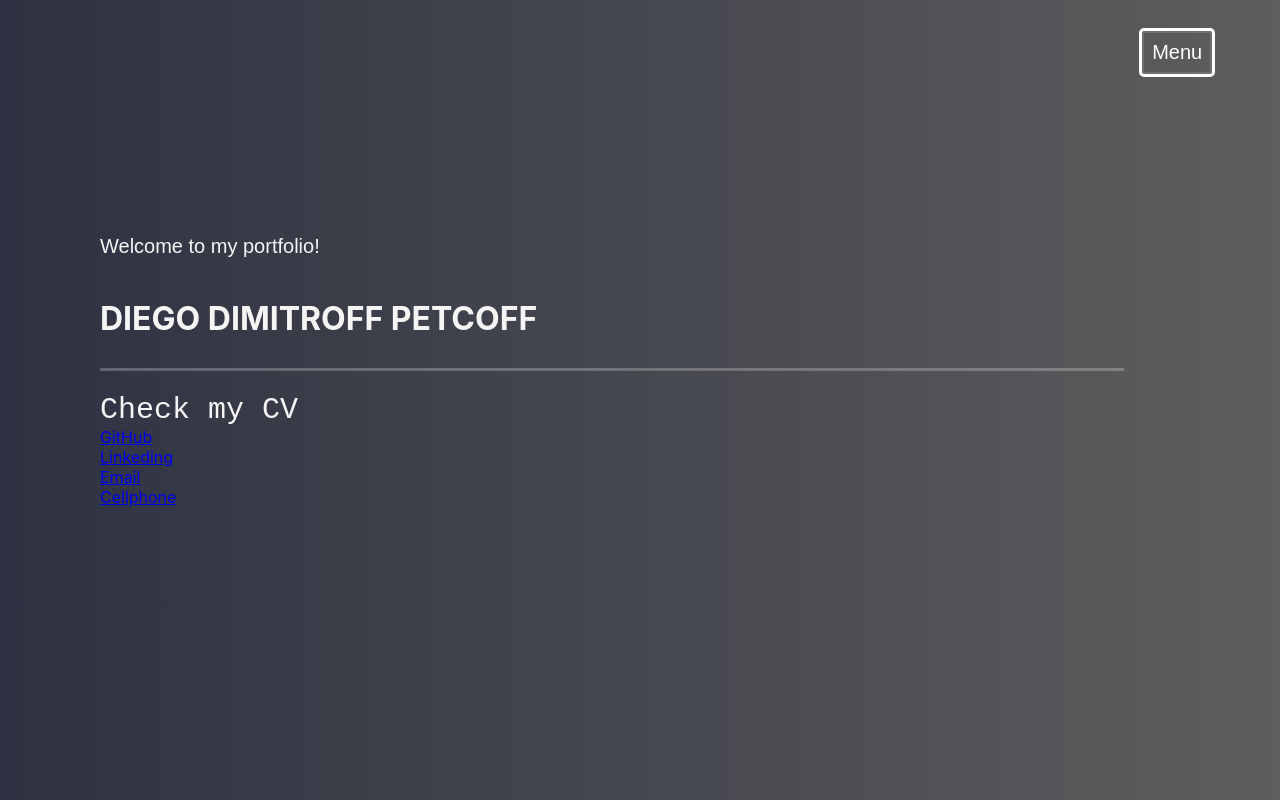
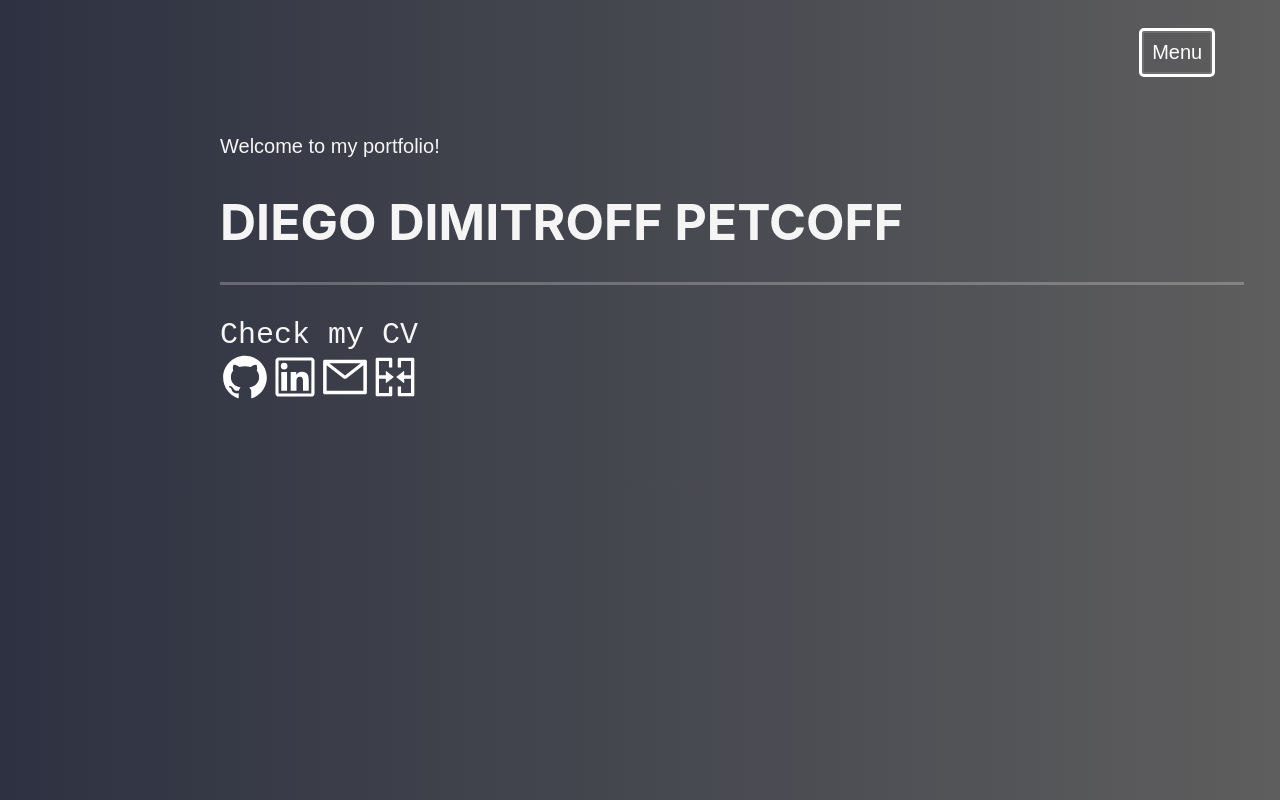
Before and after one commit to DiegoDimitroffPetcoff/portfolioWithReact, a React (Create React App) app: page / in a window 1280 px wide. Shown: the top 800 px of the page. Built offline with nearby package versions, Linux system fonts and the light colour scheme.

Commit message:
Add some css

```diff
--- a/src/components/welcome/welcome.css
+++ b/src/components/welcome/welcome.css
@@ -2,8 +2,8 @@
   display: flex;
   flex-direction: column;
   color: white;
-  margin: 100px;
-  padding-top: 50px;
+  margin: 70px 220px;
+
   width: 80%;
 }
 
@@ -12,28 +12,47 @@
   padding-bottom: 30px;
   font-family: revert;
   color: whitesmoke;
+  font-size: 50px;
 }
 
-h3{
+h3 {
   font-size: 20px;
   font-family: sans-serif;
   font-weight: 100;
   color: whitesmoke;
+  margin: 0;
+}
 
-}
 #welcome a:first-of-type {
-  font-family: 'Courier New', Courier, monospace;
+  font-family: "Courier New", Courier, monospace;
   color: whitesmoke;
   transition: 1s;
   text-decoration-line: unset;
   font-size: 30px;
+  padding: 0px;
+}
+
+#welcome a {
+  color: white;
+  font-size: 50px;
 }
 
 #welcome a:first-of-type:hover {
- position: relative;
+  position: relative;
   color: #ece7f4c7;
-  transition:1s;
+  transition: 1s;
   font-size: 35px;
+
+}
+
+#iconsWelcome a:first-of-type {
   padding: 0;
-  margin: 0;
+  color: white;
+  font-size: 50px;
 }
+
+#iconsWelcome a:first-of-type:hover {
+  padding: 0;
+  color: white;
+  font-size: 50px;
+}
--- a/src/components/welcome/welcome.js
+++ b/src/components/welcome/welcome.js
@@ -1,5 +1,7 @@
 import React from "react";
 import { Outlet, Link } from "react-router-dom";
+
+import {  AiFillGithub, AiOutlineLinkedin, AiOutlineMail,  AiOutlineMergeCells } from "react-icons/ai";
 import "./welcome.css"
 function Welcome() {
   return (
@@ -7,11 +9,12 @@ function Welcome() {
     <h3>Welcome to my portfolio!</h3>
       <h1>DIEGO DIMITROFF PETCOFF</h1>
       <Link to="/projectlist">Check my CV</Link>
-      <Link to="/projectlist">GitHub</Link>
-      <Link to="/projectlist">Linkeding</Link>
-      <Link to="/projectlist">Email</Link>
-      <Link to="/projectlist">Cellphone</Link>
-
+      <div id="iconsWelcome">
+      <Link to="/projectlist"><AiFillGithub></AiFillGithub></Link>
+      <Link to="/projectlist"><AiOutlineLinkedin></AiOutlineLinkedin></Link>
+      <Link to="/projectlist"><AiOutlineMail></AiOutlineMail></Link>
+      <Link to="/projectlist">< AiOutlineMergeCells></ AiOutlineMergeCells></Link>
+      </div>
     </div>
   );
 }
```
